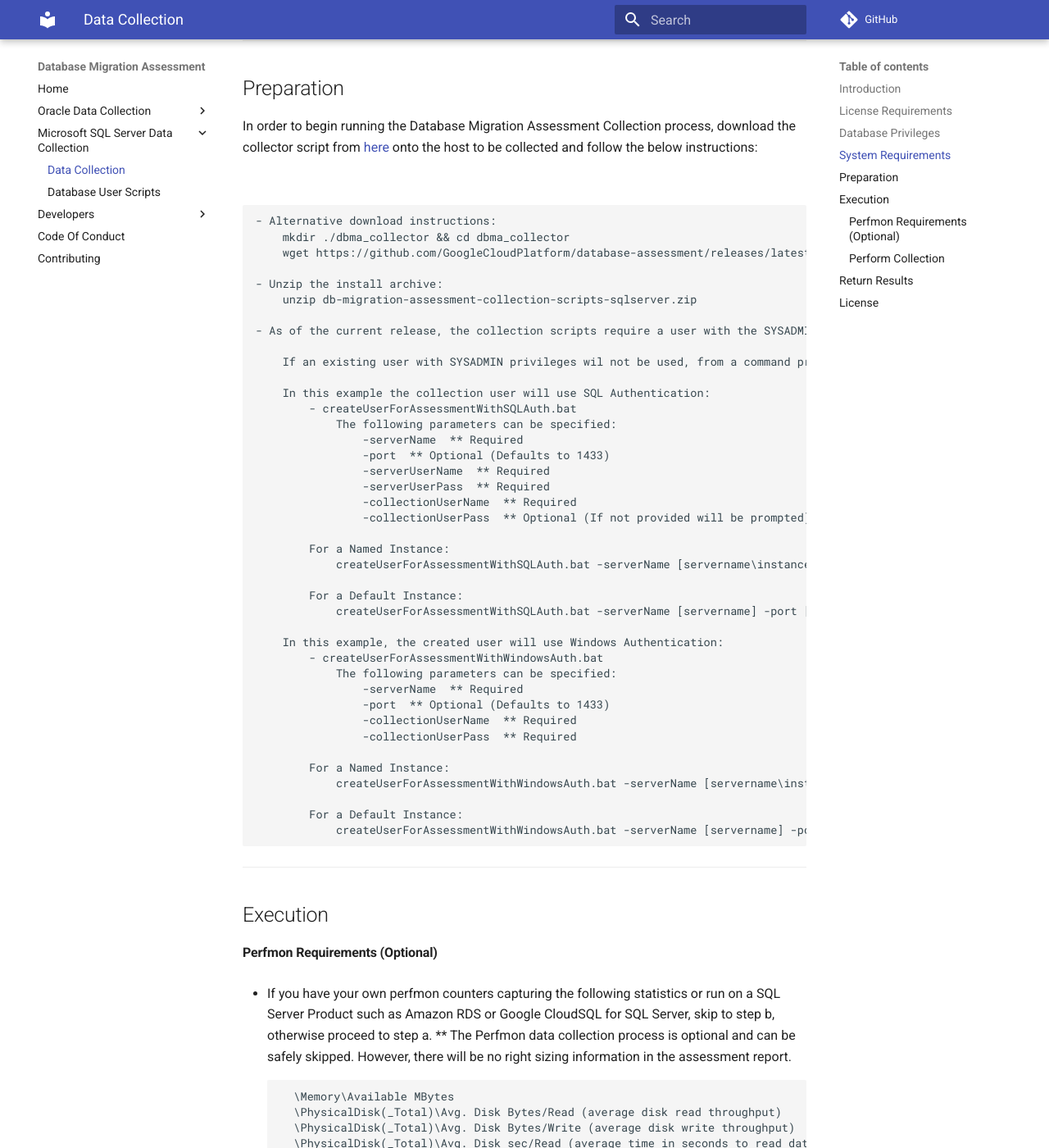
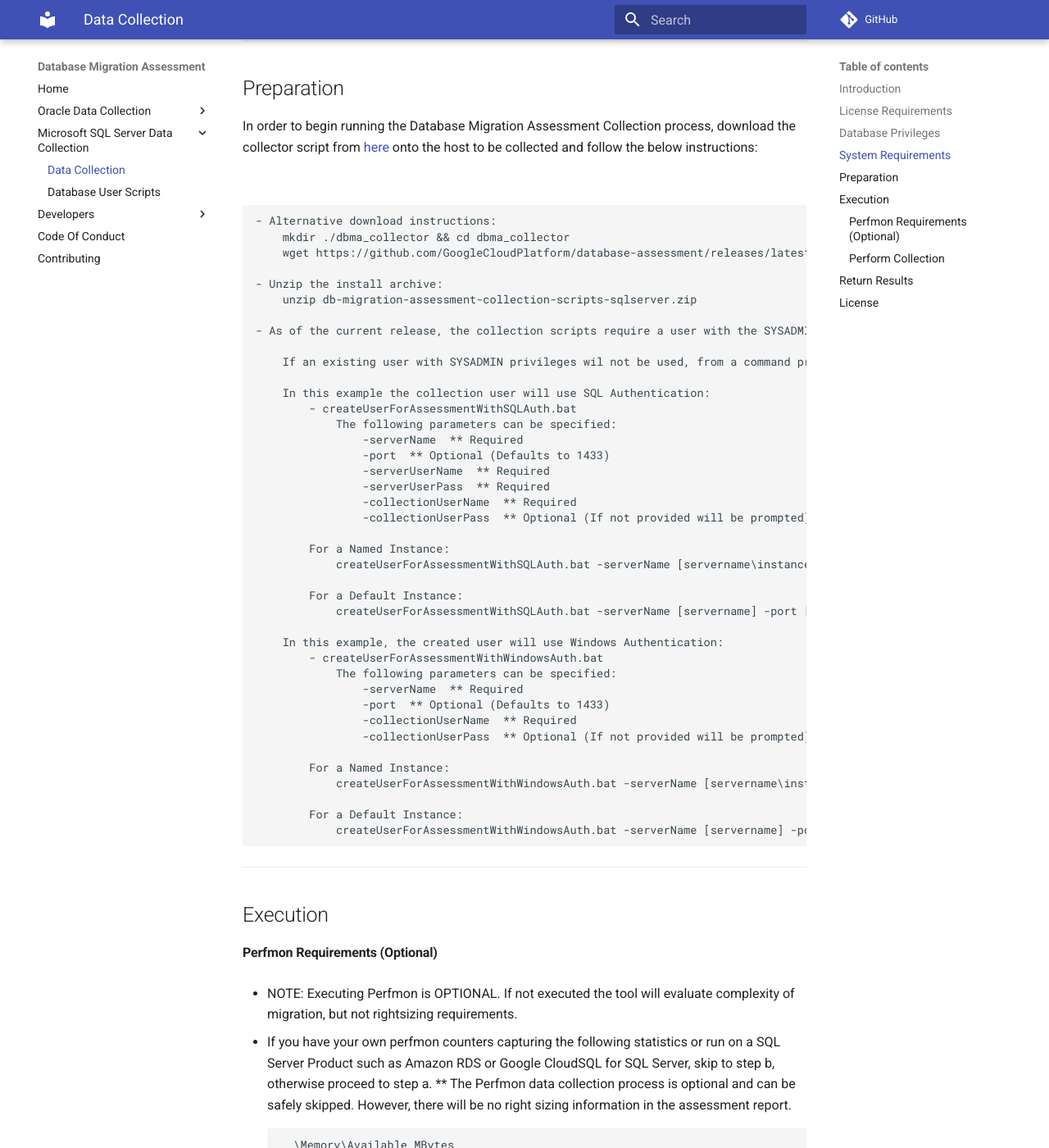
Before and after one commit to GoogleCloudPlatform/database-assessment, an MkDocs documentation site: the page built from docs/user_guide/sqlserver/collection_scripts.md, in a window 1280 px wide and 1400 px high, scrolled down 1857 px. Shown: the whole window at 82% size. Built offline with MkDocs 1.6.1 and Material for MkDocs 9.7.7, drawn with Linux system fonts in a browser that asks for light colours; comment, search, counter and statistics services are not loaded.

Commit message:
Update docs

```diff
--- a/docs/user_guide/sqlserver/collection_scripts.md
+++ b/docs/user_guide/sqlserver/collection_scripts.md
@@ -105,7 +105,7 @@ In order to begin running the Database Migration Assessment Collection process,
                     -serverName  ** Required
                     -port  ** Optional (Defaults to 1433)
                     -collectionUserName  ** Required
-                    -collectionUserPass  ** Required
+                    -collectionUserPass  ** Optional (If not provided will be prompted)
 
             For a Named Instance:
                 createUserForAssessmentWithWindowsAuth.bat -serverName [servername\instanceName] -port [port number] -collectionUserName [collection user name] -collectionUserPass [collection user password]
@@ -118,6 +118,8 @@ In order to begin running the Database Migration Assessment Collection process,
 ## Execution
 
 #### Perfmon Requirements (Optional)
+
+- NOTE: Executing Perfmon is OPTIONAL. If not executed the tool will evaluate complexity of migration, but not rightsizing requirements.
 
 - If you have your own perfmon counters capturing the following statistics or run on a SQL Server Product such as Amazon RDS or Google CloudSQL for SQL Server, skip to step b, otherwise proceed to step a.
   \*\* The Perfmon data collection process is optional and can be safely skipped. However, there will be no right sizing information in the assessment report.
```
Also changed, not shown: 1 other file.
